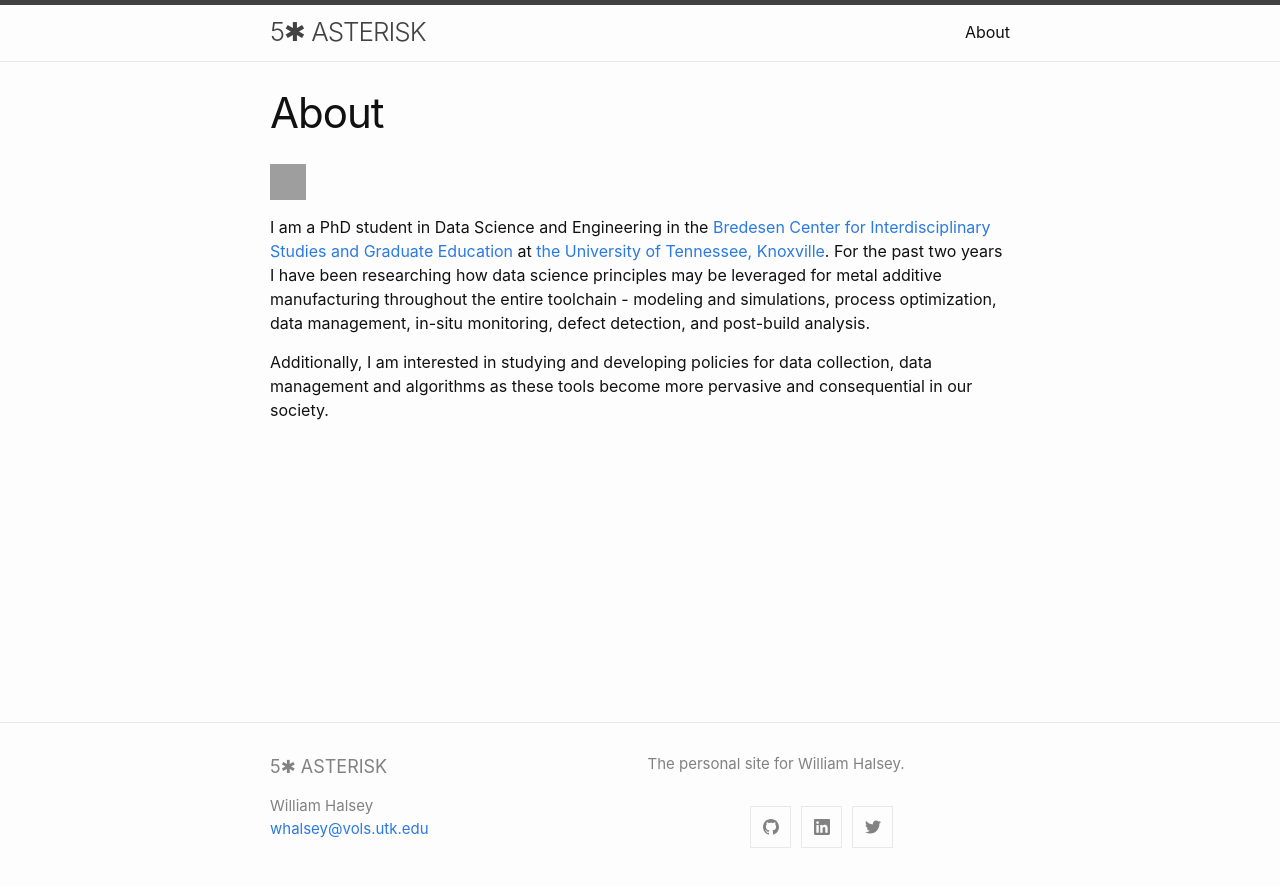
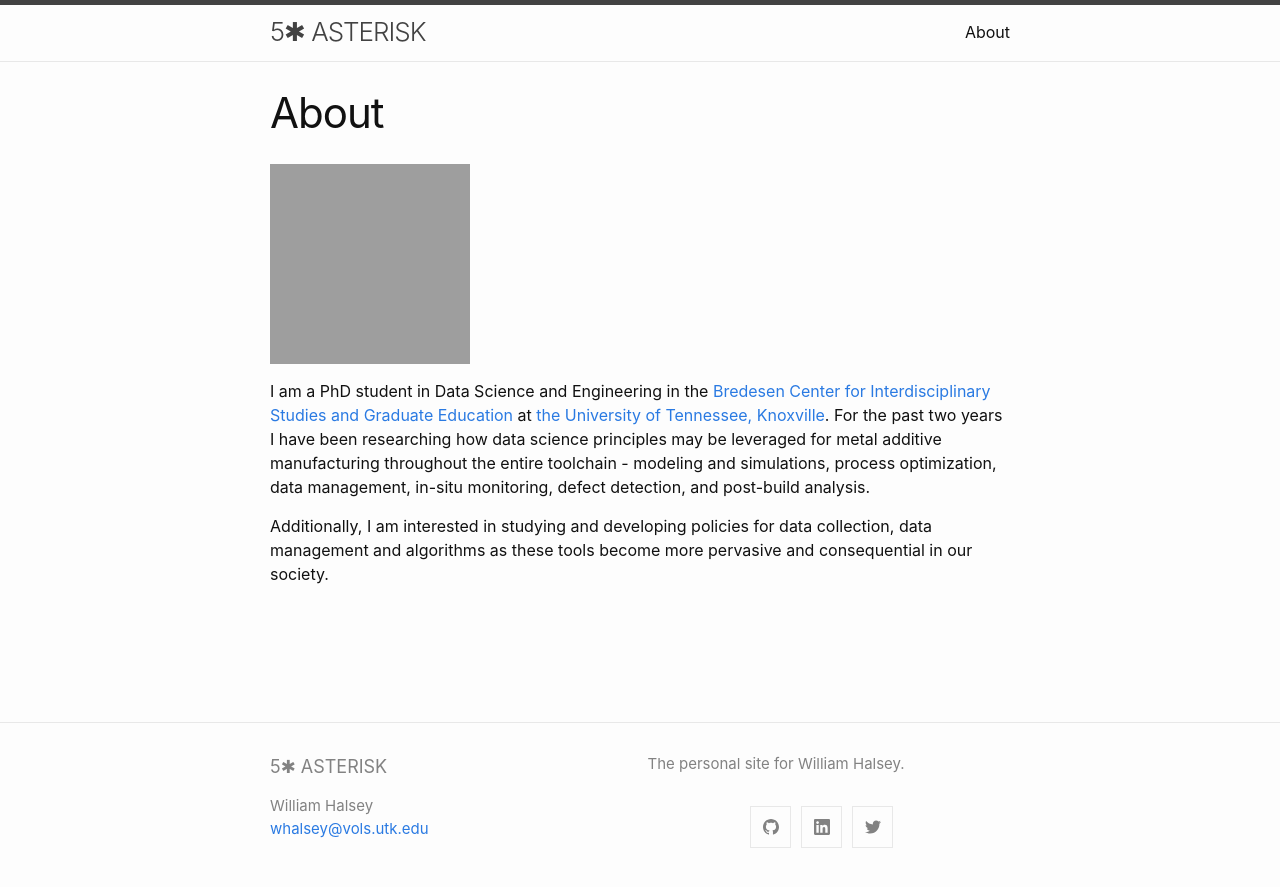
Before and after one commit to whalsey/whalsey.github.io, a Jekyll site: the page built from about.md, in a window 1280 px wide. Shown: the top 887 px of the page. Built offline with Jekyll 4.4.1, drawn with Linux system fonts in a browser that asks for light colours; grey boxes are pictures that could not be loaded.

Commit message:
resizing image again

```diff
--- a/about.md
+++ b/about.md
@@ -4,7 +4,7 @@ title: About
 permalink: /about/
 ---
 
-![img_headshot][headshot]{:height="36px" width="36px"}
+![img_headshot][headshot]{:height="200px" width="200px"}
 
 I am a PhD student in Data Science and Engineering in the
 [Bredesen Center for Interdisciplinary Studies and Graduate Education](https://bredesencenter.utk.edu) at
```
